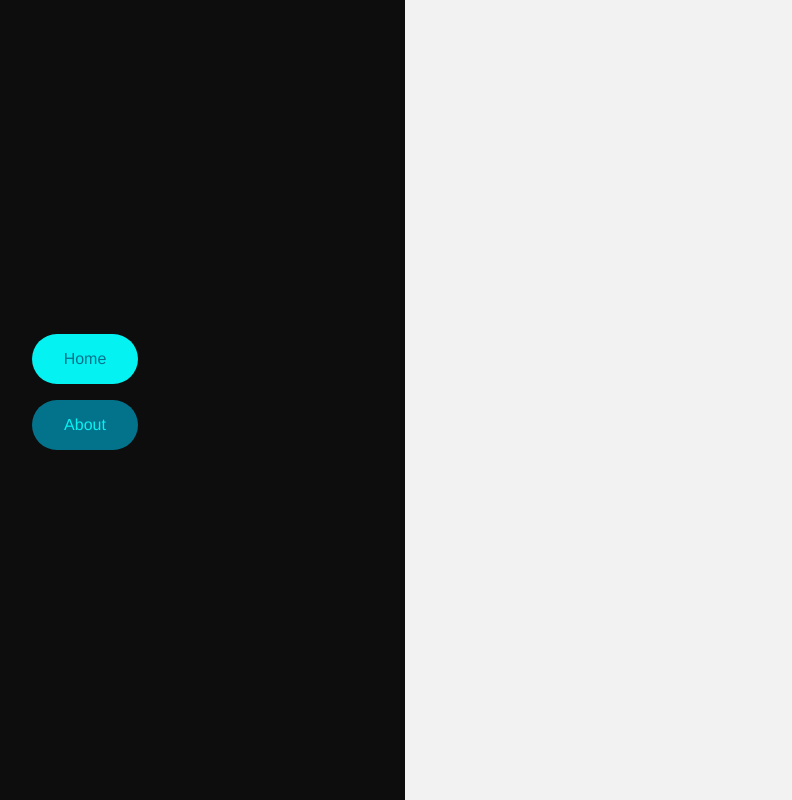
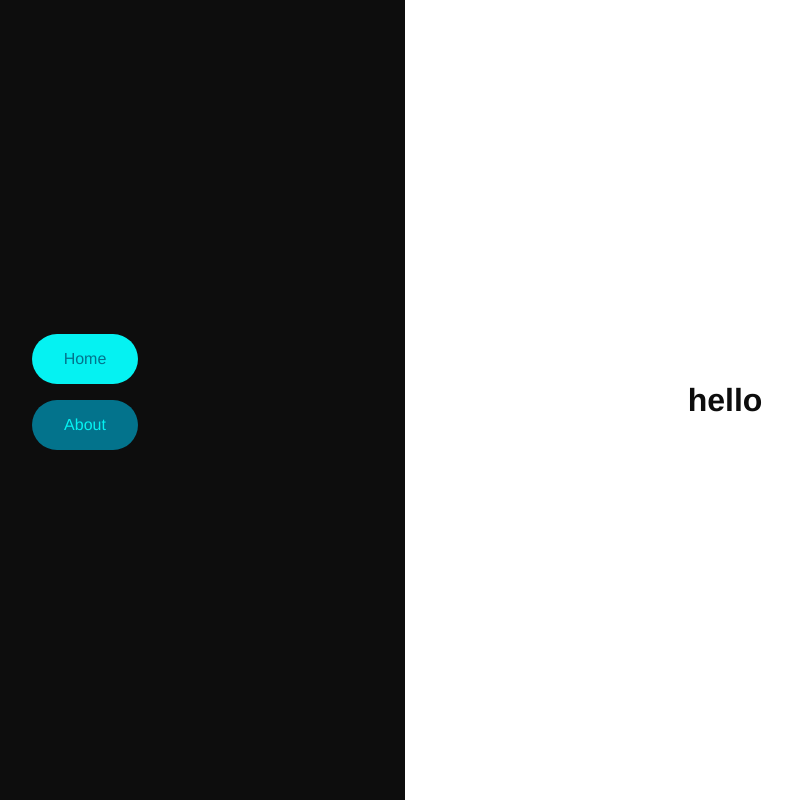
Before and after one commit to Prozak8/portfolio, a Vue app: page / in a window 1280 px wide. Shown: the whole page, without its empty margins (235-1027 px from the left). Built offline with nearby package versions, Linux system fonts and the light colour scheme.

Commit message:
pug, pug-loader dependencies added.

```diff
--- a/package.json
+++ b/package.json
@@ -23,6 +23,9 @@
     "babel-eslint": "^10.0.1",
     "eslint": "^5.16.0",
     "eslint-plugin-vue": "^5.0.0",
+    "pug": "^2.0.4",
+    "pug-loader": "^2.4.0",
+    "pug-plain-loader": "^1.0.0",
     "sass": "^1.18.0",
     "sass-loader": "^7.1.0",
     "vue-template-compiler": "^2.6.10"
--- a/src/main.js
+++ b/src/main.js
@@ -3,11 +3,7 @@ import App from './App.vue';
 import router from './router';
 import { library } from '@fortawesome/fontawesome-svg-core';
 import { FontAwesomeIcon } from '@fortawesome/vue-fontawesome';
-import {
-  faGithub,
-  faLinkedin,
-  faGithubSquare
-} from '@fortawesome/free-brands-svg-icons';
+import { faLinkedin, faGithubSquare } from '@fortawesome/free-brands-svg-icons';
 
 Vue.config.productionTip = false;
 
--- a/src/styles/main.sass
+++ b/src/styles/main.sass
@@ -15,3 +15,13 @@
 .hyperlink
   text-decoration: none
   color: orange
+
+.flex-center
+  display: flex
+  justify-content: center
+  align-items: center
+
+.container
+  padding: 30px
+  width: calc(100% - 60px)
+  height: calc(100% - 60px)
--- a/src/views/Home.vue
+++ b/src/views/Home.vue
@@ -1,15 +1,11 @@
-<template>
-  <div class="home"></div>
+<template lang="pug">
+  .container.flex-center
+    h1 hello
 </template>
 
 <script>
-import HelloWorld from "@/components/HelloWorld.vue";
-
 export default {
-  name: "home",
-  components: {
-    HelloWorld
-  }
+  components: {}
 };
 </script>
 <style lang="sass" scoped>
```
Also changed, not shown: 1 other file (tests, documents, lock files or other folders).
